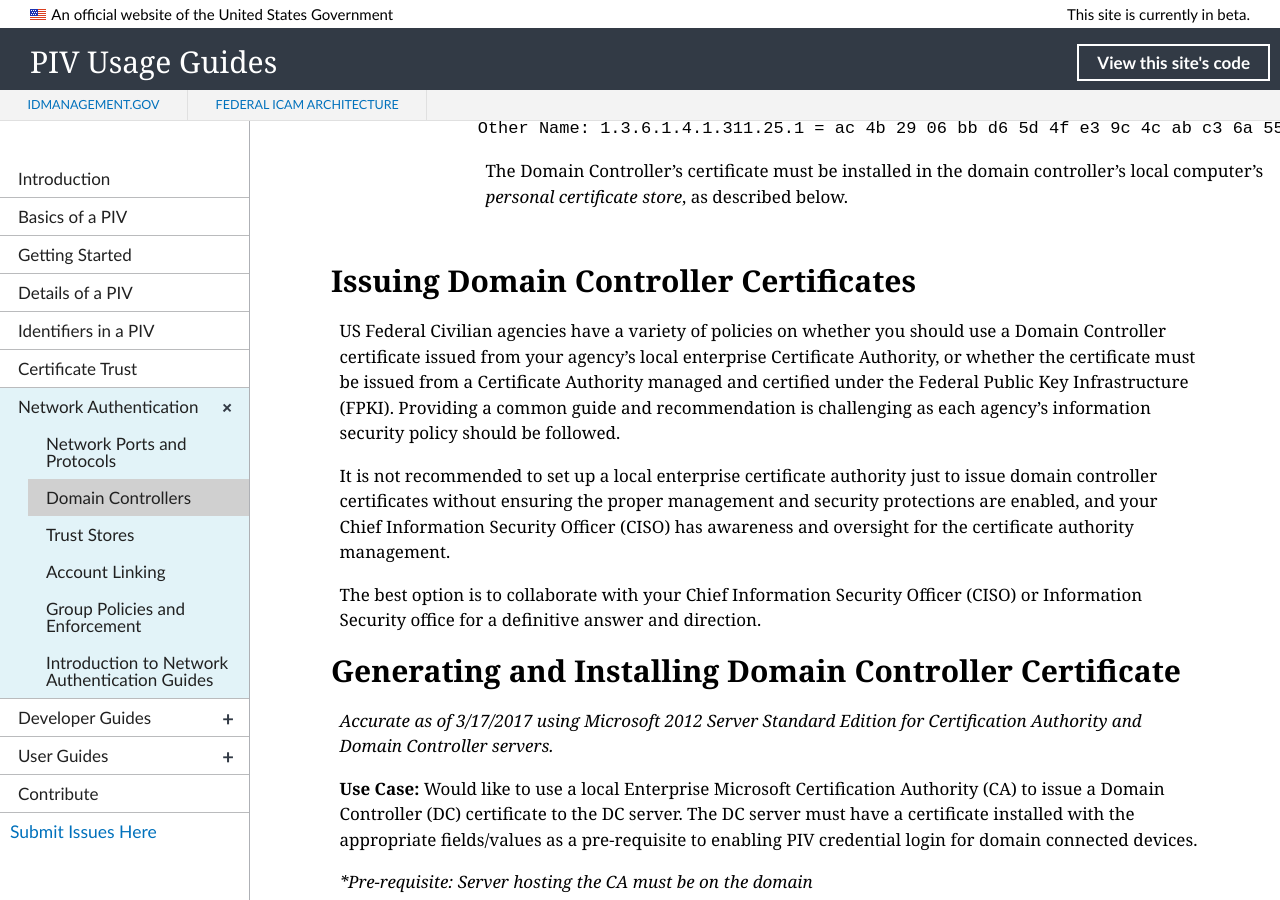
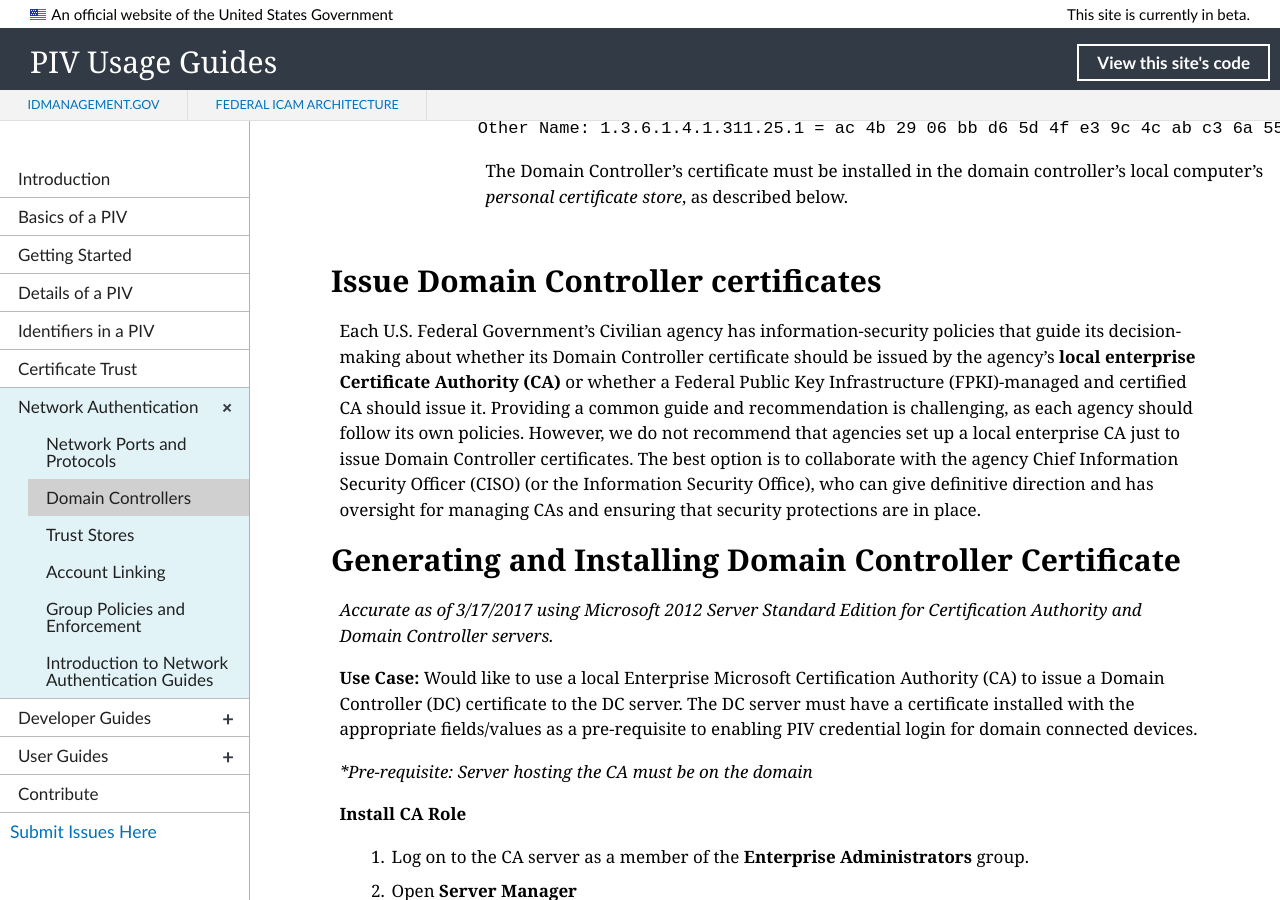
Before and after one commit to GSA/piv-guides, a Jekyll site: the page built from _networkconfig/2_domaincontrollers.md, in a window 1280 px wide and 900 px high, scrolled down 1468 px. Built offline with Jekyll 4.4.1, drawn with Linux system fonts in a browser that asks for light colours; nearby versions of some CDN libraries.

Commit message:
Update 2_domaincontrollers.md

```diff
--- a/_networkconfig/2_domaincontrollers.md
+++ b/_networkconfig/2_domaincontrollers.md
@@ -41,13 +41,9 @@ Domain Controller certificates must be issued with a set of specific extensions
 
     > The Domain Controller's certificate must be installed in the domain controller's local computer's _personal certificate store_, as described below.
 
-## Issuing Domain Controller Certificates
-US Federal Civilian agencies have a variety of policies on whether you should use a Domain Controller certificate issued from your agency's local enterprise Certificate Authority, or whether the certificate must be issued from a Certificate Authority managed and certified under the Federal Public Key Infrastructure (FPKI).  Providing a common guide and recommendation is challenging as each agency's information security policy should be followed.
+## Issue Domain Controller certificates
 
-It is not recommended to set up a local enterprise certificate authority just to issue domain controller certificates without ensuring the proper management and security protections are enabled, and your Chief Information Security Officer (CISO) has awareness and oversight for the certificate authority management.
-
-The best option is to collaborate with your Chief Information Security Officer (CISO) or Information Security office for a definitive answer and direction.
-
+Each U.S. Federal Government's Civilian agency has information-security policies that guide its decision-making about whether its Domain Controller <!-- More than one DC? More than one certificate possible? -->certificate should be issued by the agency's **local enterprise Certificate Authority (CA)** or whether a Federal Public Key Infrastructure (FPKI)-managed and certified CA should issue it. Providing a common guide and recommendation is challenging, as each agency should follow its own policies. However, we do not recommend that agencies set up a local enterprise CA just to issue Domain Controller certificates. The best option is to collaborate with the agency Chief Information Security Officer (CISO) (or the Information Security Office), who can give definitive direction and has oversight for managing CAs and ensuring that security protections are in place.
 
 ## Generating and Installing Domain Controller Certificate
 
```
